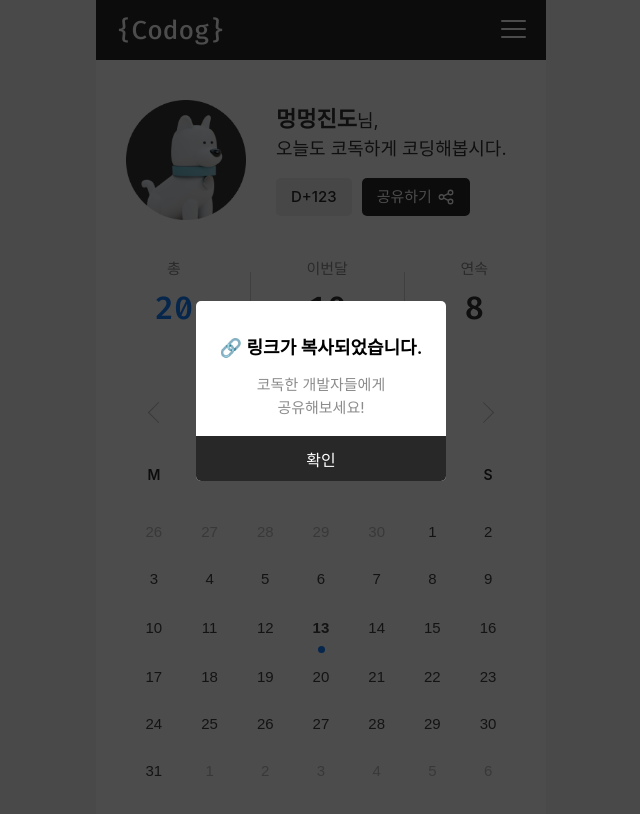
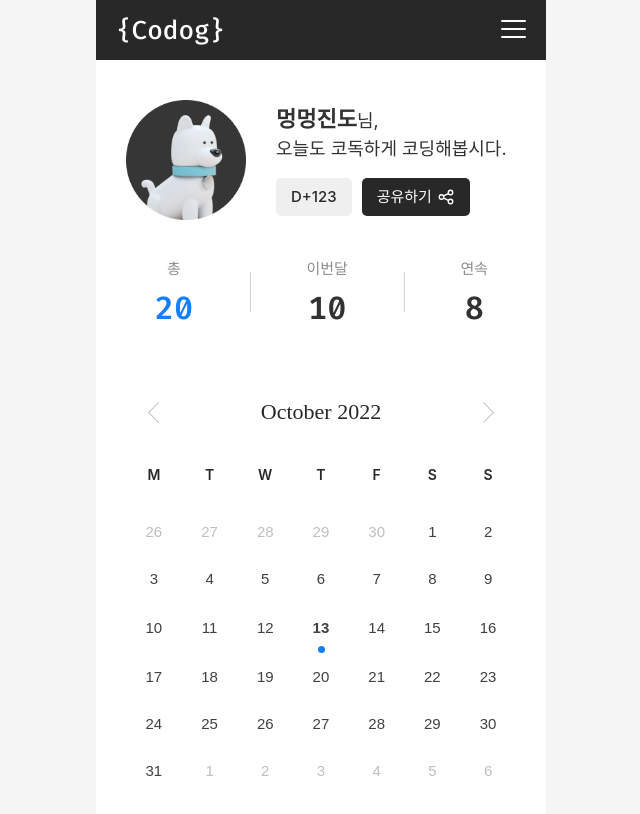
Before and after one commit to firstcommit23/codog-front, a Next.js app: page / in a window 1280 px wide. Shown: the top 814 px of the page, without its empty margins (319-959 px from the left). Built offline with nearby package versions, Linux system fonts and the light colour scheme; a web font is replaced by a local one; what emotion-reset would draw is missing.

Commit message:
[style] 모달 레이아웃 주석처리

```diff
--- a/components/Layout/DefaultLayout.tsx
+++ b/components/Layout/DefaultLayout.tsx
@@ -1,9 +1,9 @@
 import styled from '@emotion/styled';
 import Header from '@/components/Header';
 // import Menu from '@/components/Menu';
+// import Modal from '@/components/Modal';
 import React from 'react';
 import { Common } from '@/styles/common';
-import Modal from '@/components/Modal';
 
 interface Props {
   children: React.ReactNode;
@@ -13,7 +13,7 @@ const DefaultLayout = ({ children }: Props) => {
   return (
     <Wrapper>
       {/* <Menu /> */}
-      <Modal></Modal>
+      {/* <Modal></Modal> */}
       <Header />
       <Container>{children}</Container>
     </Wrapper>
```
